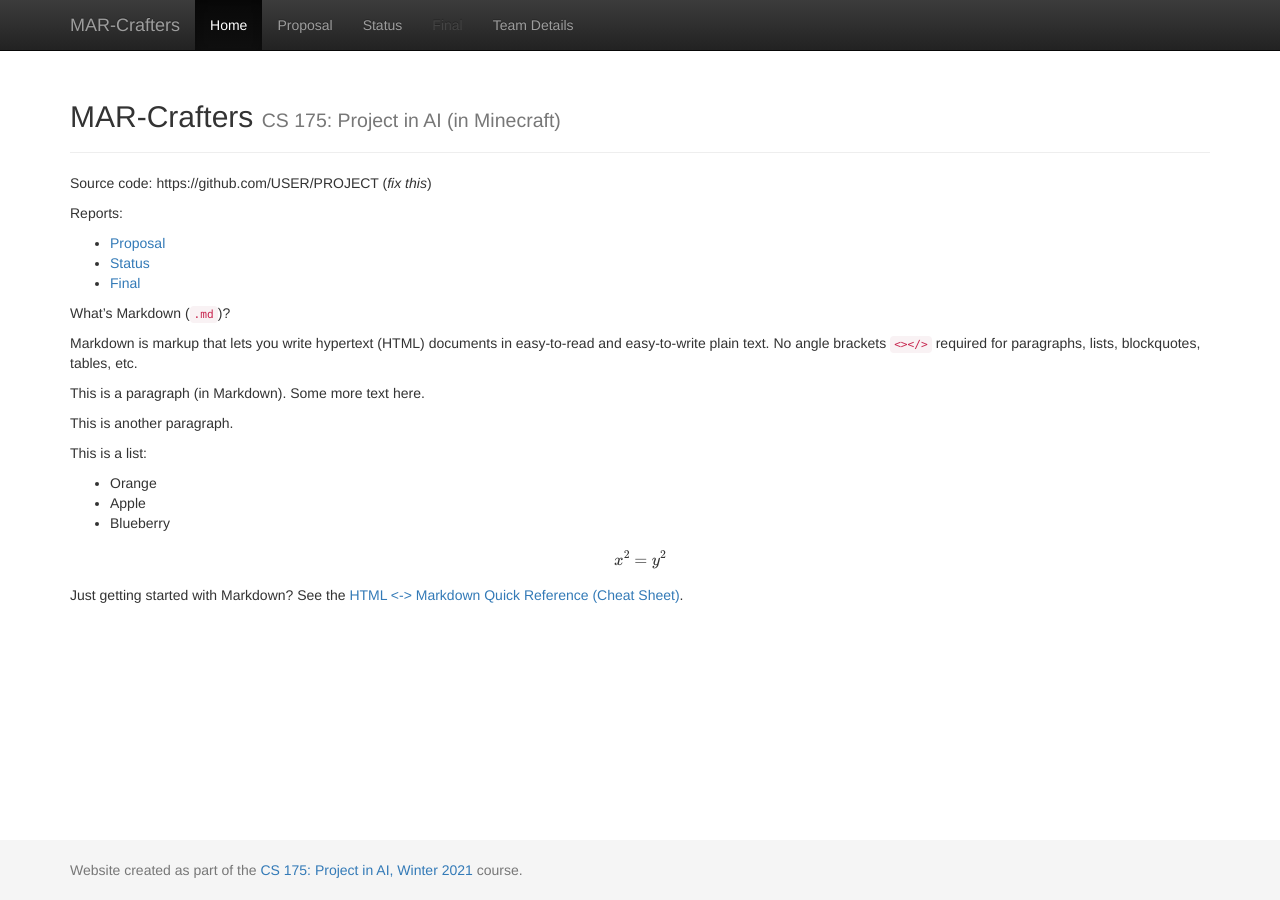
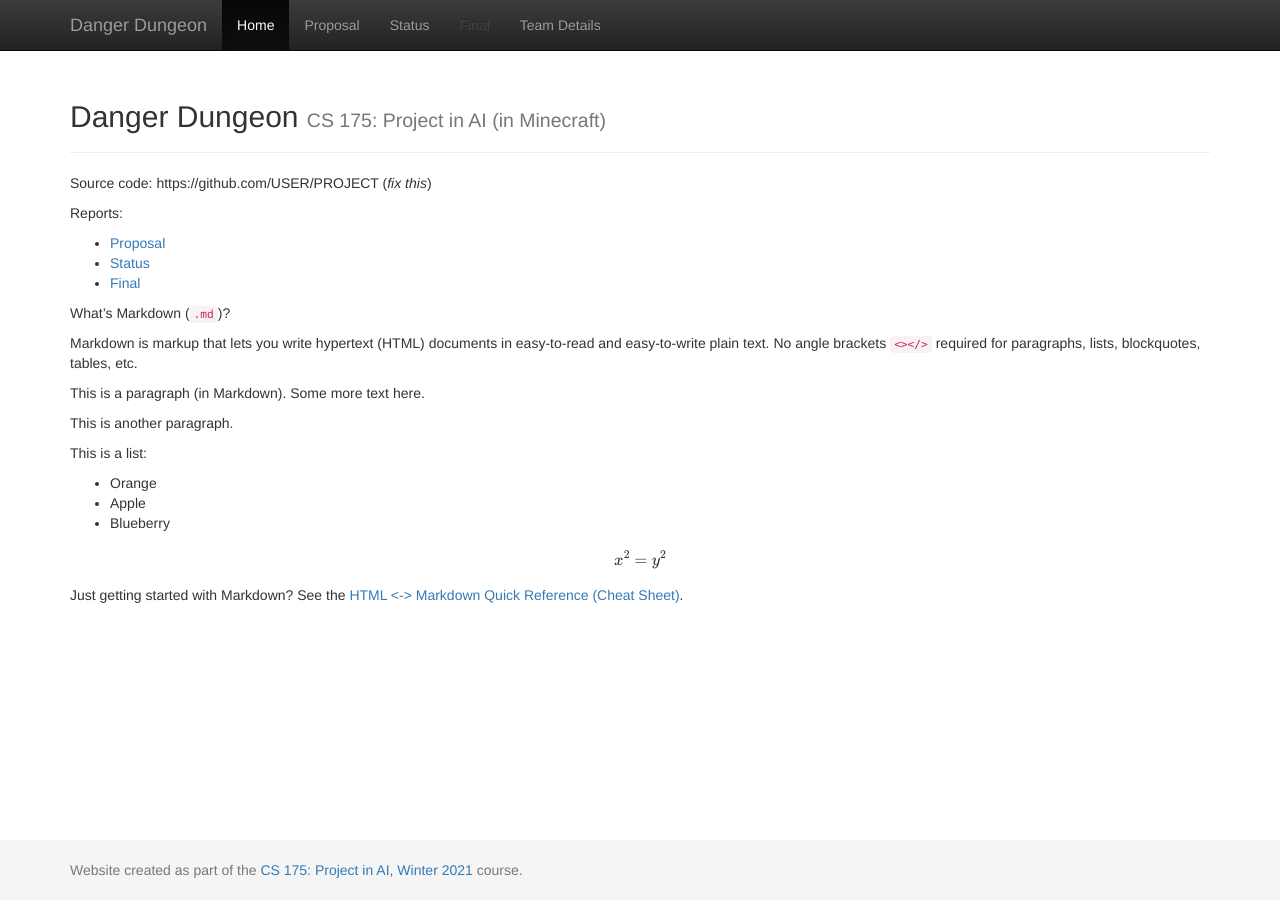
Before and after one commit to maxxdoan/DangerDungeon, a Jekyll site: the page built from docs/index.md, in a window 1280 px wide. Built offline with Jekyll 4.4.1, drawn with Linux system fonts in a browser that asks for light colours; formulas are drawn with MathJax 3.

Commit message:
Update _config.yml
Update project name

```diff
--- a/docs/_config.yml
+++ b/docs/_config.yml
@@ -1,7 +1,7 @@
 ###########
 # site.title
 
-title:    'MAR-Crafters'
+title:    'Danger Dungeon'
 subtitle: 'CS 175: Project in AI (in Minecraft)'
 
 
```
